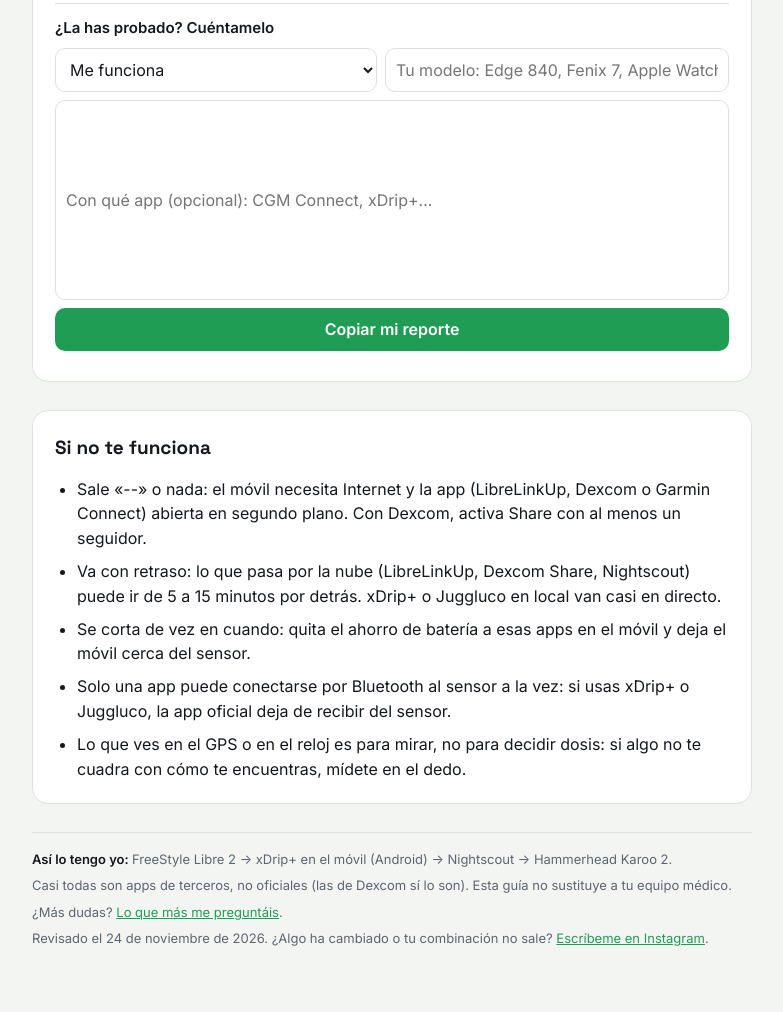
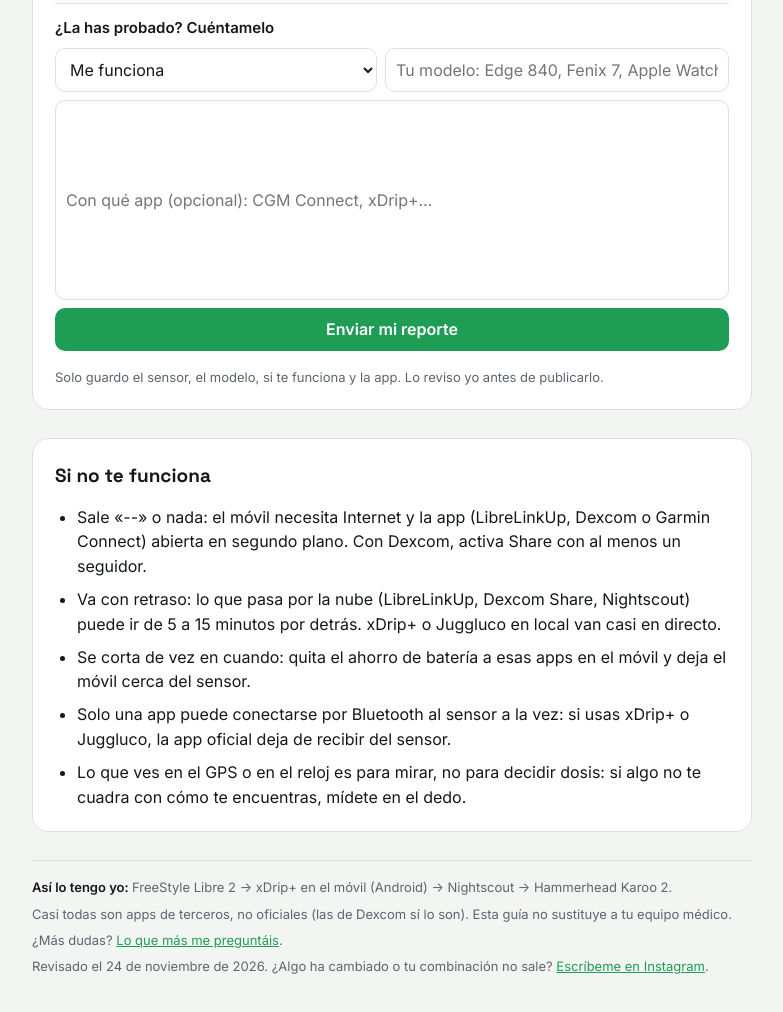
Before and after one commit to pablomuelascc/pablomuelascc.github.io, a plain HTML site: page glucosa-gps/index.html in a window 1280 px wide. Shown: the part 1968-2980 px from the top of the page, without its empty margins (248-1031 px from the left). Drawn offline with Linux system fonts and the light colour scheme.

Commit message:
Guía glucosa GPS: actualizada desde el minipc (25/11/2026 14:09)

```diff
--- a/glucosa-gps/index.html
+++ b/glucosa-gps/index.html
@@ -392,7 +392,7 @@ function tagsDe(r) {
     r.nivel !== "no" ? h("span", { class: "tag" }, r.internet ? "necesita cobertura" : "funciona sin cobertura") : null);
 }
 // En la web, el minipc mete aquí el formulario de Google de Pablo ({url, e: {sensor, modelo, ok, app}}); sin él, «Copiar».
-const FORM = /*FORM*/null;
+const FORM = {"url": "https://docs.google.com/forms/d/e/1FAIpQLScFBKkM44WvJ5UhWHWuy4QMLGbwJVffXJYrPt8Nmcumi_RNcA/formResponse", "e": {"sensor": "entry.1026453143", "modelo": "entry.1618550381", "ok": "entry.363465425", "app": "entry.762181683"}};
 function reporteForm() {
   const S = SENSORES.find(x => x.id === sel.s), E = EQUIPOS.find(x => x.id === sel.e);
   const ok = h("select", { id: "mr-ok" }, h("option", { value: "1" }, "Me funciona"), h("option", { value: "0" }, "No me funciona"));
```
